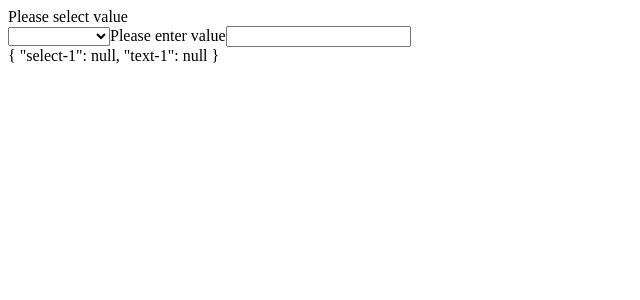
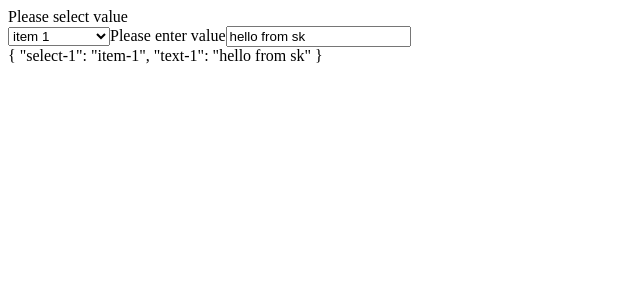
Before and after one commit to sreerag801/learn-ng, an Angular app: page / in a window 1280 px wide. Shown: the top 300 px of the page, without its empty margins (0-640 px from the left). Built offline with nearby package versions, Linux system fonts and the light colour scheme.

Commit message:
dynamic form select menu option added

```diff
--- a/src/app/app.component.ts
+++ b/src/app/app.component.ts
@@ -24,19 +24,27 @@ export class AppComponent implements OnInit {
     this.dynamicFields = [{
       id: 'select-1',
       type: 'select',
-      label: 'Please select value'
+      label: 'Please select value',
+      selectMenuOpton: {
+        'item-1': 'item 1',
+        'item-2': 'item 2',
+        'item-3': 'item 3'
+      },
+      value: 'item-1'
     },
     {
       id: 'text-1',
       type: 'text',
-      label: 'Please enter value'
+      label: 'Please enter value',
+      value: 'hello from sk'
     }]
 
     this.myForm = this.fb.group({})
 
 
     this.dynamicFields.forEach(x => {
-      this.myForm.addControl(x.id, this.fb.control(null));
+      const formControl = this.fb.control(x.value);
+      this.myForm.addControl(x.id, formControl);
     })
   }
 
--- a/src/app/dynamic-field-component/dynamic-field-component.component.html
+++ b/src/app/dynamic-field-component/dynamic-field-component.component.html
@@ -7,9 +7,8 @@
     <br>
     <select *ngSwitchCase="'select'"
         [formControlName]="formItem.id">
-            <option selected>Please select</option>
-            <option value="1">1</option>
-            <option value="2">2</option>
+            <option selected [ngValue]="null">Please select</option>
+            <option [ngValue]="o.key" *ngFor="let o of formItem.selectMenuOpton | keyvalue">{{o.value}}</option>
     </select>
     </ng-container>
 </ng-container>
--- a/src/app/dynamic-field-component/dynamic-field-component.component.ts
+++ b/src/app/dynamic-field-component/dynamic-field-component.component.ts
@@ -1,4 +1,4 @@
-import { NgSwitch, NgSwitchCase } from '@angular/common';
+import { KeyValuePipe, NgFor, NgSwitch, NgSwitchCase } from '@angular/common';
 import { Component, Input, OnInit } from '@angular/core';
 import { FormGroup, FormGroupDirective, ReactiveFormsModule } from '@angular/forms';
 import { IDynamicFieldModel } from '../model/dynamicFieldModel';
@@ -6,7 +6,7 @@ import { IDynamicFieldModel } from '../model/dynamicFieldModel';
 @Component({
   selector: 'app-dynamic-field-component',
   standalone: true,
-  imports: [NgSwitch, NgSwitchCase, ReactiveFormsModule],
+  imports: [NgSwitch, NgSwitchCase, ReactiveFormsModule, KeyValuePipe, NgFor],
   templateUrl: './dynamic-field-component.component.html',
   styleUrl: './dynamic-field-component.component.css'
 })
--- a/src/app/model/dynamicFieldModel.ts
+++ b/src/app/model/dynamicFieldModel.ts
@@ -1,5 +1,9 @@
 export interface IDynamicFieldModel {
  id: string;
  type: 'text' | 'select';
- label: string
+ label: string;
+ selectMenuOpton?: {
+    [key: string]: string
+ },
+ value?: string
 }
```
